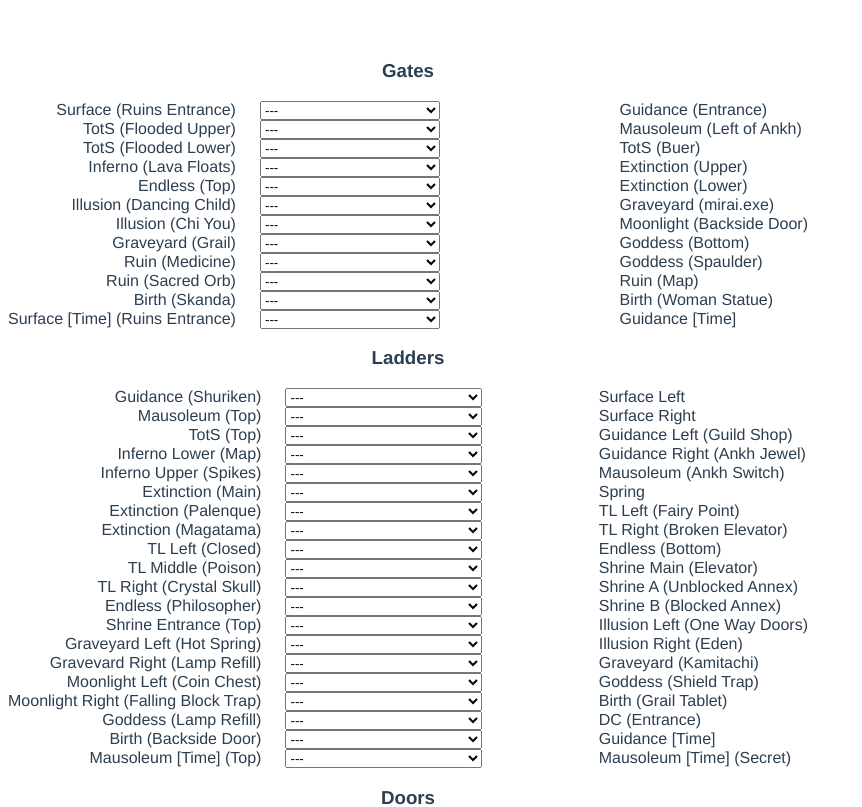
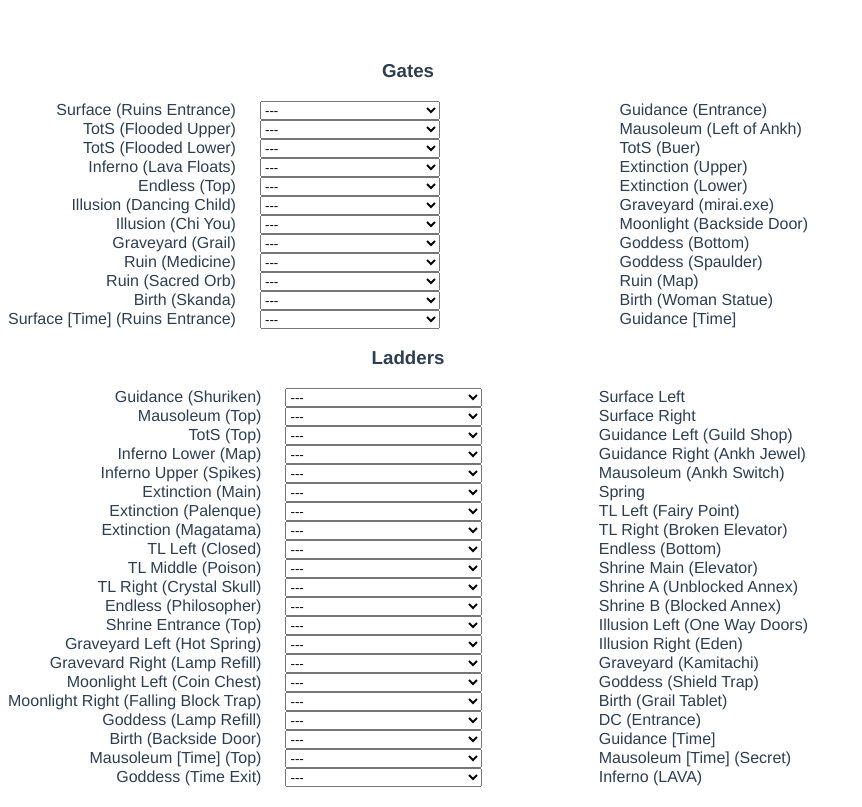
Before and after one commit to oneup40/lmr-entrance-tracker, a Vue app: page / in a window 1280 px wide. Shown: the top 807 px of the page, without its empty margins (0-862 px from the left). Built offline with nearby package versions, Linux system fonts and the light colour scheme.

Commit message:
add missed ladder pair

```diff
--- a/src/components/LMREntranceTracker.vue
+++ b/src/components/LMREntranceTracker.vue
@@ -39,6 +39,7 @@ export default {
                 "Goddess (Lamp Refill)",
                 "Birth (Backside Door)",
                 "Mausoleum [Time] (Top)",
+                "Goddess (Time Exit)",
             ],
             down: [
                 { name: "Surface Left", used: false },
@@ -61,6 +62,7 @@ export default {
                 { name: "DC (Entrance)", used: false },
                 { name: "Guidance [Time]", used: false },
                 { name: "Mausoleum [Time] (Secret)", used: false },
+                { name: "Inferno (LAVA)", used: false },
             ]
         },
 
```
